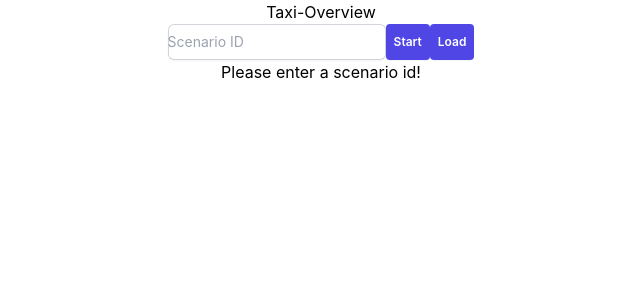
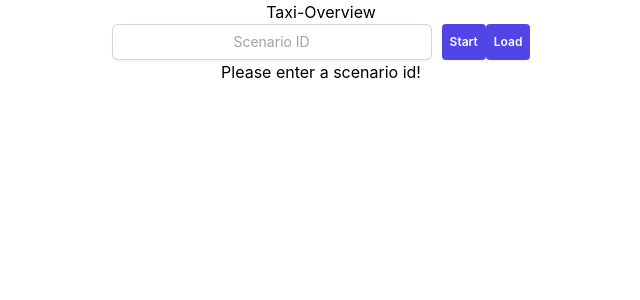
Before and after one commit to NicoNoell/HackaTUM-2024, a React (Create React App) app in the folder frontend/: page / in a window 1280 px wide. Shown: the top 300 px of the page, without its empty margins (319-959 px from the left). Built offline with nearby package versions, Linux system fonts and the light colour scheme.

Commit message:
Corrected Inputfield

```diff
--- a/frontend/src/App.css
+++ b/frontend/src/App.css
@@ -45,6 +45,12 @@
     text-align: left;
 } */
 
+input {
+    width: 320px;
+    text-align: center;
+    margin-right: 10px;
+}
+
 table {
     margin: 10px;
     width: calc(100%-10px);
```
